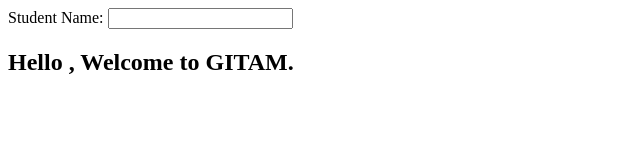
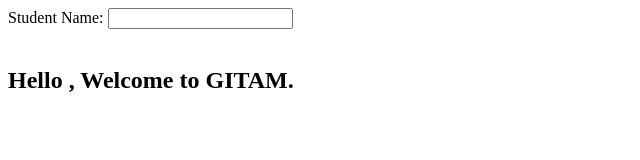
Before and after one commit to bhashyani/WAD-E12-2a, a plain HTML site: page index.html in a window 1280 px wide. Shown: the whole page, without its empty margins (0-640 px from the left). Drawn offline with nearby package versions, Linux system fonts and the light colour scheme.

Commit message:
Update index.html

```diff
--- a/index.html
+++ b/index.html
@@ -5,7 +5,7 @@
 </head>
 <body ng-controller="myCtrl">
     <label>Student Name: </label>
-    <input type="text" ng-model="name">
+    <input type="text" ng-model="name"><br><br>
     <h2>Hello {{name}}, Welcome to GITAM.</h2>
 
     <script src="https://ajax.googleapis.com/ajax/libs/angularjs/1.8.2/angular.min.js"></script>
```
